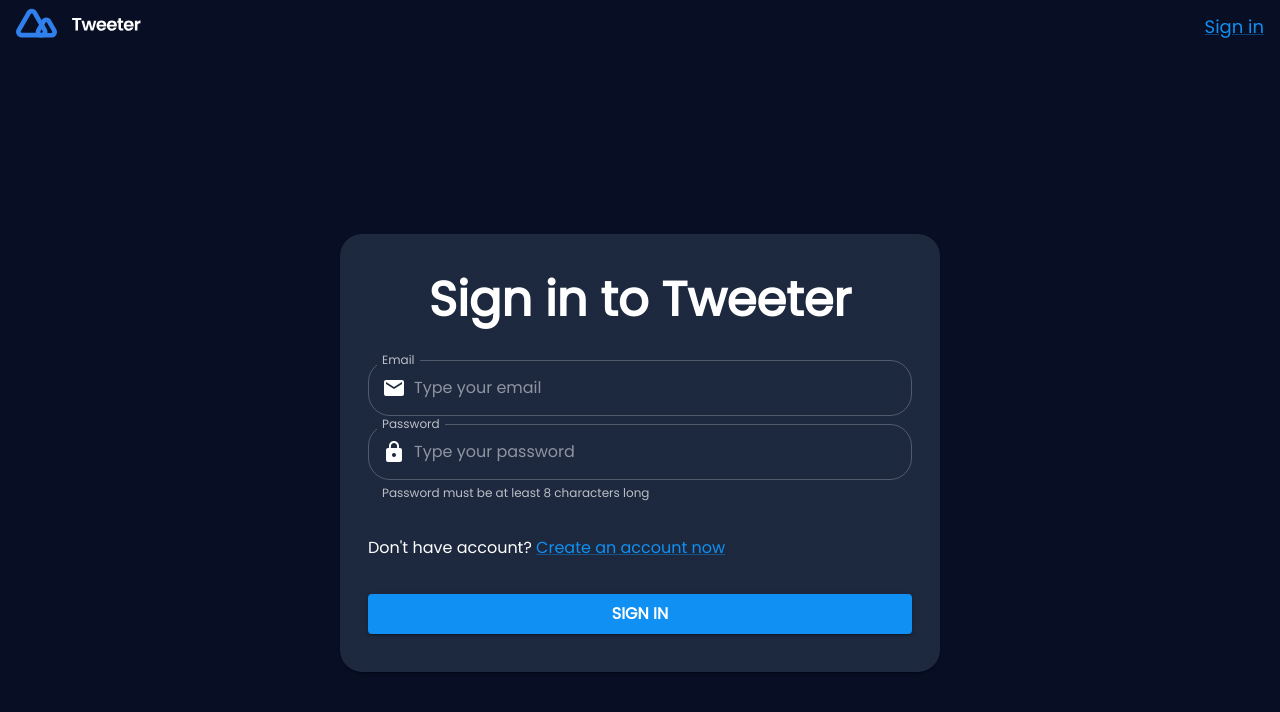
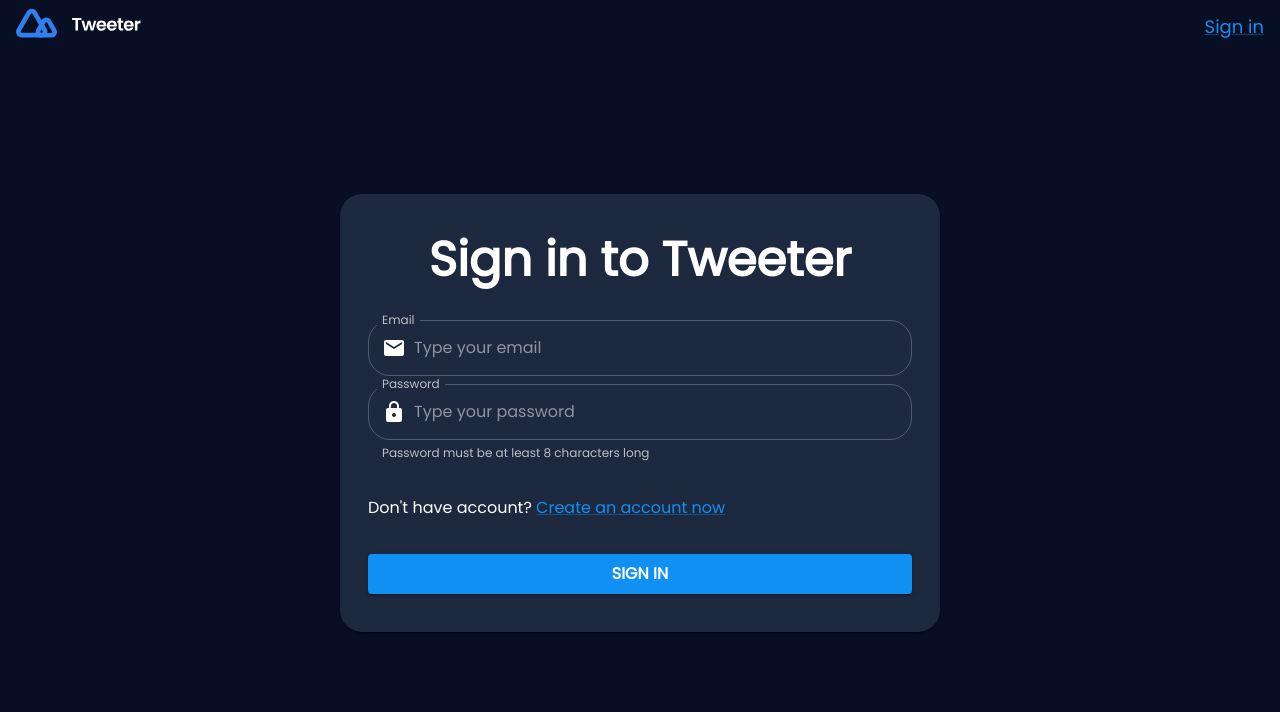
Before and after one commit to Jacky16/Tweeter-Front, a React (Create React App) app: page / in a window 1280 px wide. Shown: the top 712 px of the page. Built offline with nearby package versions, Linux system fonts and the light colour scheme; no server answers; what javascript-time-ago would draw is missing.

Commit message:
Fix height of auth form

```diff
--- a/src/components/FormAuth/FormAuth.tsx
+++ b/src/components/FormAuth/FormAuth.tsx
@@ -12,7 +12,7 @@ export const FormAuth = ({ children, title, handleSubmit }: FormAuthProps) => {
   return (
     <Grid
       container
-      style={{ minHeight: "100vh", width: "100%" }}
+      style={{ minHeight: "90vh", width: "100%" }}
       alignContent={"center"}
       justifyContent={"center"}
     >
```
